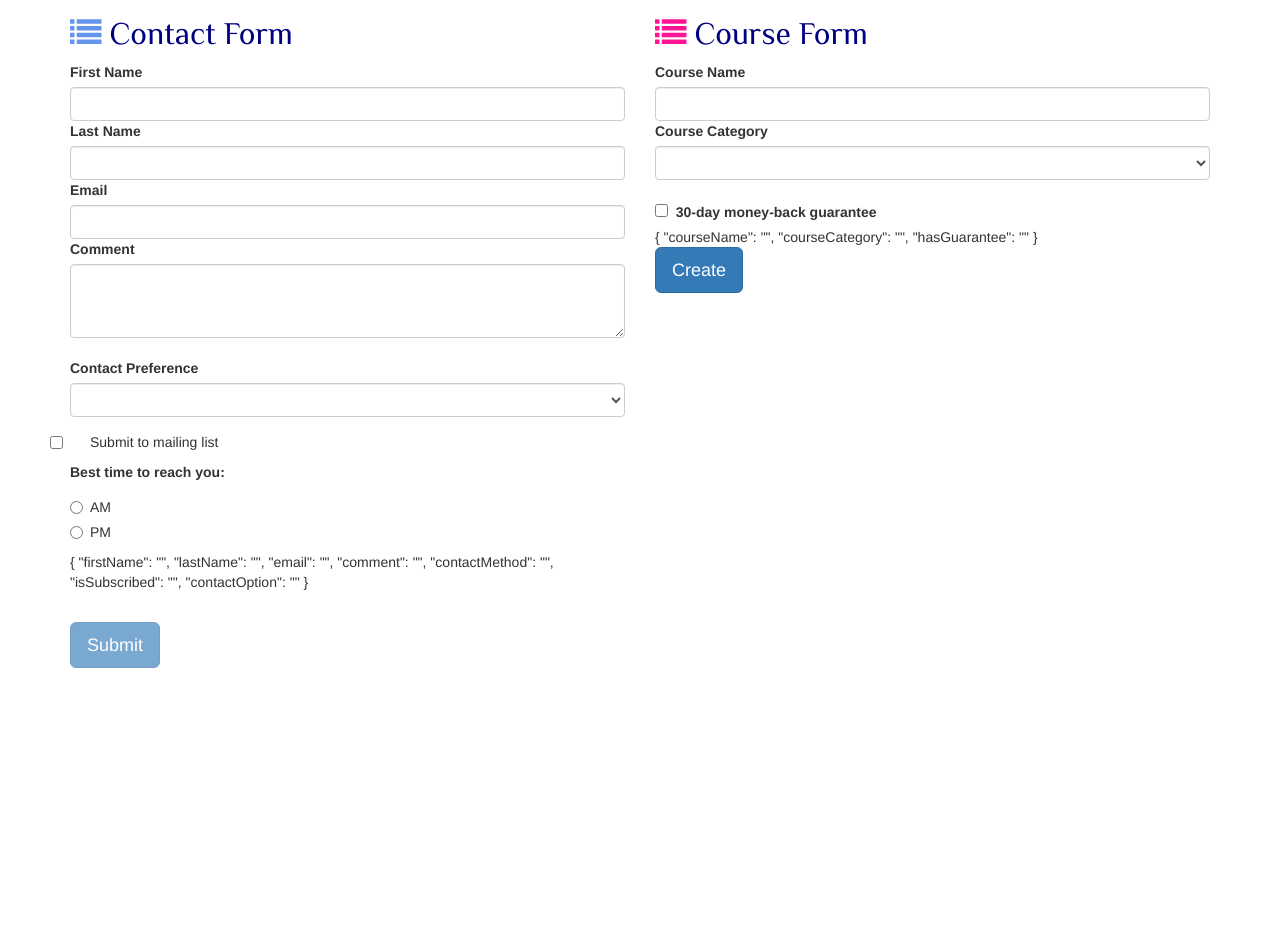
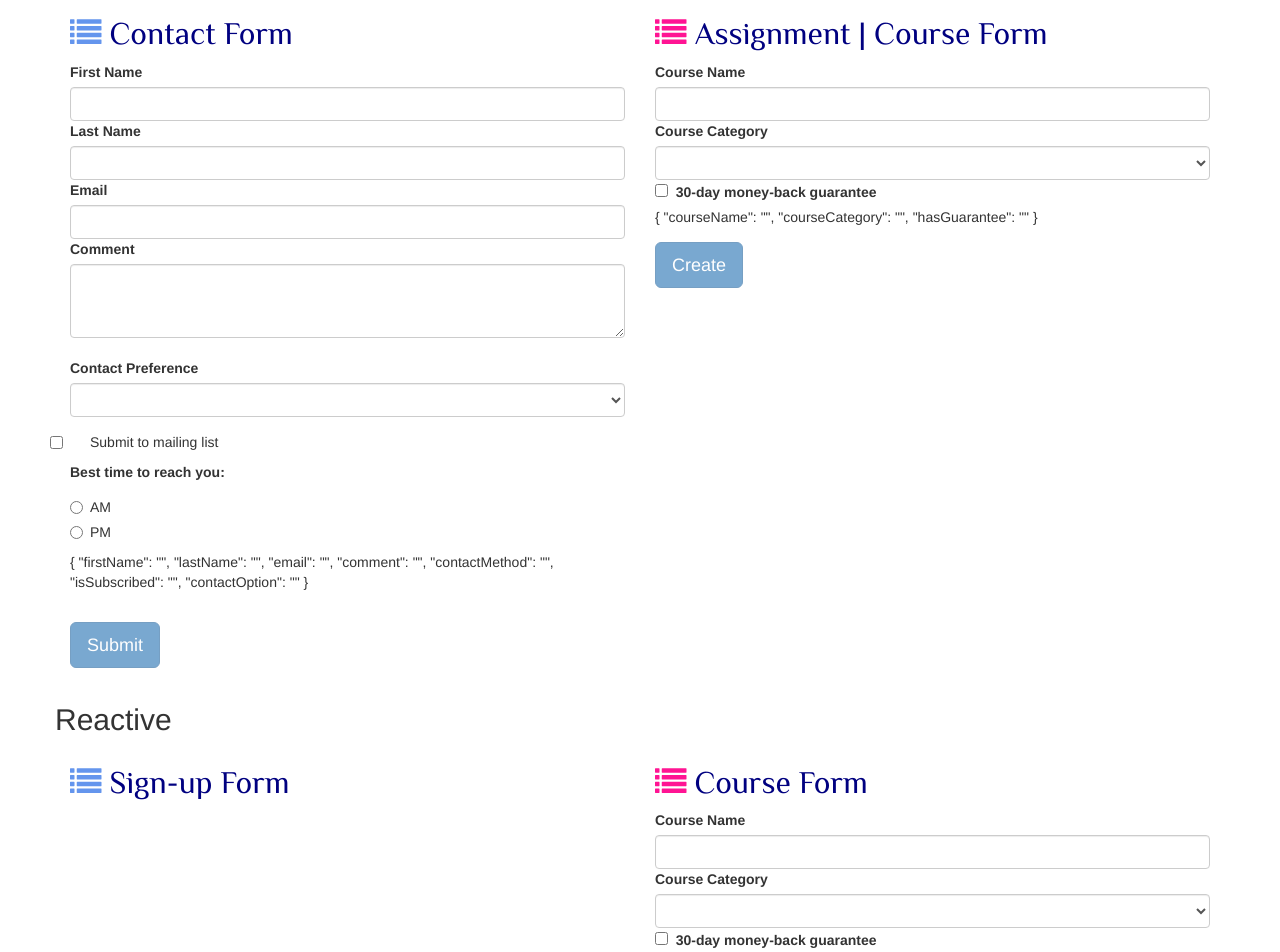
Before and after one commit to r2c0der/ngBeg2Adv, an Angular app: page /forms in a window 1280 px wide. Shown: the part 220-1172 px from the top of the page. Before the commit the page ends 903 px from the top, so only its background shows below. Built offline with nearby package versions, Linux system fonts and the light colour scheme; a web font is replaced by a local one.

Commit message:
Completed Template Driven Forms Lecture and Exercise

```diff
--- a/src/app/exercises/course-form/course-form.component.html
+++ b/src/app/exercises/course-form/course-form.component.html
@@ -1,13 +1,30 @@
 <form #courseTemplate="ngForm" (ngSubmit)="formSubmit(courseTemplate)">
+  <div class="rkm_courseform_group">
     <div class="form-group">
-    <label for="courseName">Course Name</label><input type="text" name="courseName" id="courseName" ngModel class="form-control" />
+      <label for="courseName">Course Name</label>
+      <input required minlength="4" pattern="^[a-zA-Z][a-zA-Z0-9-_\s]*$"
+             type="text"  ngModel name="courseName" #courseName="ngModel" id="courseName" class="form-control">
+      <div class="alert alert-danger"
+           *ngIf="courseName.touched && !courseName.valid">
+        <div *ngIf="courseName.errors.required">Course Name is required,</div>
+        <div *ngIf="courseName.errors.minlength">Course Name must be more than {{courseName.errors.minlength.requiredLength}} characters</div>
+        <div *ngIf="courseName.errors.pattern">Course Name can only contain alphanumeric characters and cannot start with a number.</div>
+      </div>
+
       <label for="courseCategory">Course Category</label>
-    <select id="courseCategory" class="form-control" ngModel name="courseCategory">
+      <select id="courseCategory" required class="form-control" ngModel #category="ngModel" name="courseCategory">
+        <option selected></option>
         <option *ngFor="let courseCategory of courseCategories" [value]="courseCategory.courseID">{{courseCategory.courseType}}</option>
       </select>
+      <div class="alert alert-danger"
+           *ngIf="category.touched && !category.valid">
+        <div *ngIf="category.errors.required">Course category is required</div>
+      </div>
+      <input type="checkbox" name="hasGuarantee" id="hasGuarantee" ngModel /><label for="hasGuarantee"> &nbsp; 30-day money-back guarantee</label>
       <br />
-    <input type="checkbox" name="hasGuarantee" id="hasGuarantee" ngModel /><label for="hasGuarantee"> &nbsp; 30-day money-back guarantee</label>
       <div>{{courseTemplate.value | json}}</div>
+  </div>
+
     <button class="btn btn-lg btn-primary" [disabled]="!courseTemplate.valid">Create</button>
   </div>
 </form>
--- a/src/app/exercises/forms/forms.component.html
+++ b/src/app/exercises/forms/forms.component.html
@@ -7,6 +7,18 @@
 
     </div>
     <div class="col-lg-6 col-md-6">
+      <h3 class="rkm_title"><i aria-hidden="true" class="fa fa-list" style="color: deeppink"></i> Assignment | Course Form</h3>
+      <rkm-course-form></rkm-course-form>
+    </div>
+  </div>
+  <div class="row">
+    <h2>Reactive </h2>
+    <div class="col-lg-6 col-md-6">
+      <h3 class="rkm_title"><i class="fa fa-list" aria-hidden="true" style="color: cornflowerblue"></i> Sign-up Form </h3>
+
+
+    </div>
+    <div class="col-lg-6 col-md-6">
       <h3 class="rkm_title"><i aria-hidden="true" class="fa fa-list" style="color: deeppink"></i> Course Form</h3>
       <rkm-course-form></rkm-course-form>
     </div>
```
Lines whose indentation alone changed are shown as unchanged.
